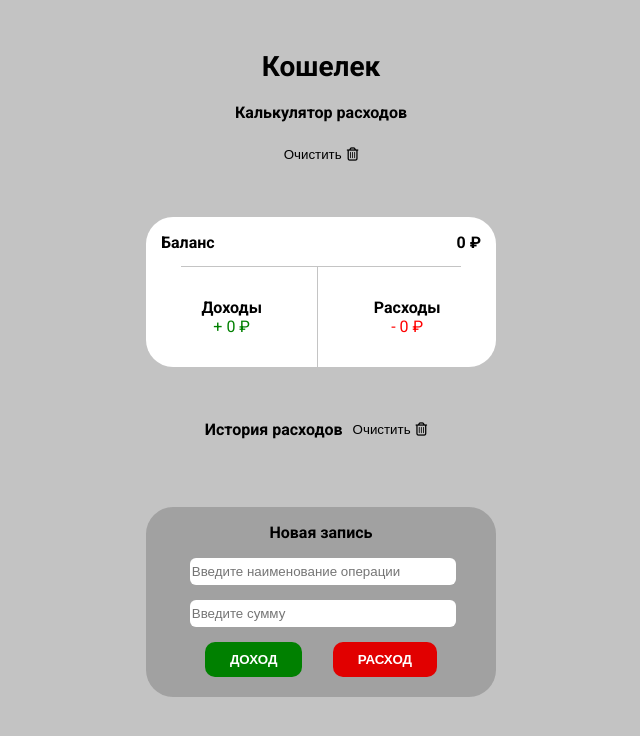
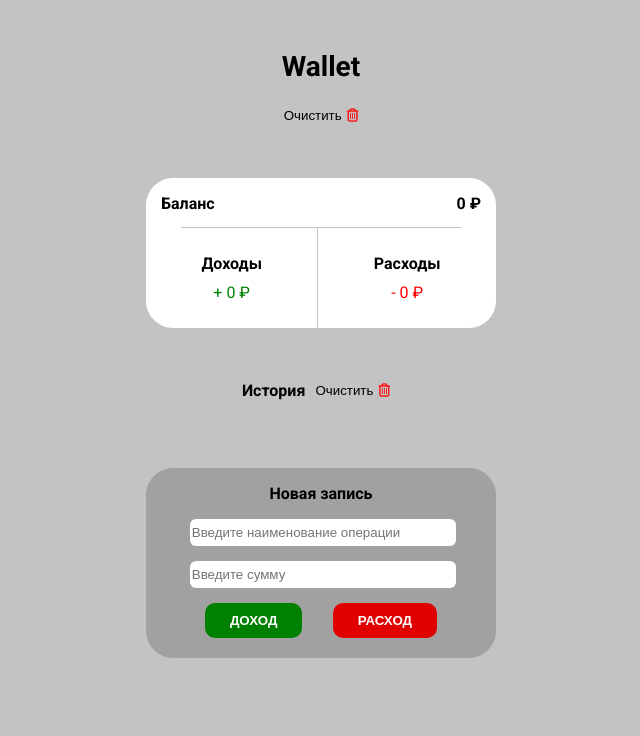
Before and after one commit to by-Egorov/-wallet, a React (Create React App) app: page / in a window 1280 px wide. Shown: the top 736 px of the page, without its empty margins (319-959 px from the left). Built offline with nearby package versions, Linux system fonts and the light colour scheme.

Commit message:
работает

```diff
--- a/src/components/Wallet.jsx
+++ b/src/components/Wallet.jsx
@@ -72,8 +72,8 @@ const Wallet = ({ todo, setTodo }) => {
 	return (
 		<div className='wrapper'>
 			<div className='header'>
-				<div className='header__title'>Кошелек</div>
-				<div className='header__subtitle'>Калькулятор расходов</div>
+				<div className='header__title'>Wallet</div>
+				{/* <div className='header__subtitle'>Калькулятор расходов</div> */}
 				<div className="clearHistory">
 						<button onClick={() => {clearCalc()}}>
 						Очистить
@@ -109,7 +109,7 @@ const Wallet = ({ todo, setTodo }) => {
 			</div>
 			<div className='story'>
 				<div className='story__title'>
-					<div className="title">История расходов</div>
+					<div className="title">История</div>
 					<div className="clearHistory">
 						<button onClick={() => {clearHistory()}}>
 						Очистить
--- a/src/index.scss
+++ b/src/index.scss
@@ -76,6 +76,7 @@ ul {
 		flex-direction: column;
 		align-items: center;
 		justify-content: center;
+		row-gap: 10px;
 		border-right: 0.5px solid #c4c4c4;
 		&-title {
 			font-weight: 600;
@@ -90,6 +91,7 @@ ul {
 		flex-direction: column;
 		align-items: center;
 		justify-content: center;
+		row-gap: 10px;
 		position: relative;
 		&-title {
 			font-weight: 600;
@@ -111,7 +113,9 @@ ul {
 	&__title {
 		display: flex;
 		align-items: center;
-		justify-content: space-between;
+		justify-content: space-around;
+		width: 100%;
+
 	}
 	&__list {
 		display: flex;
@@ -153,6 +157,7 @@ ul {
 		outline: none;
 		cursor: pointer;
 		& i {
+			color: red;
 			padding-left: 5px;
 		}
 	}
```
